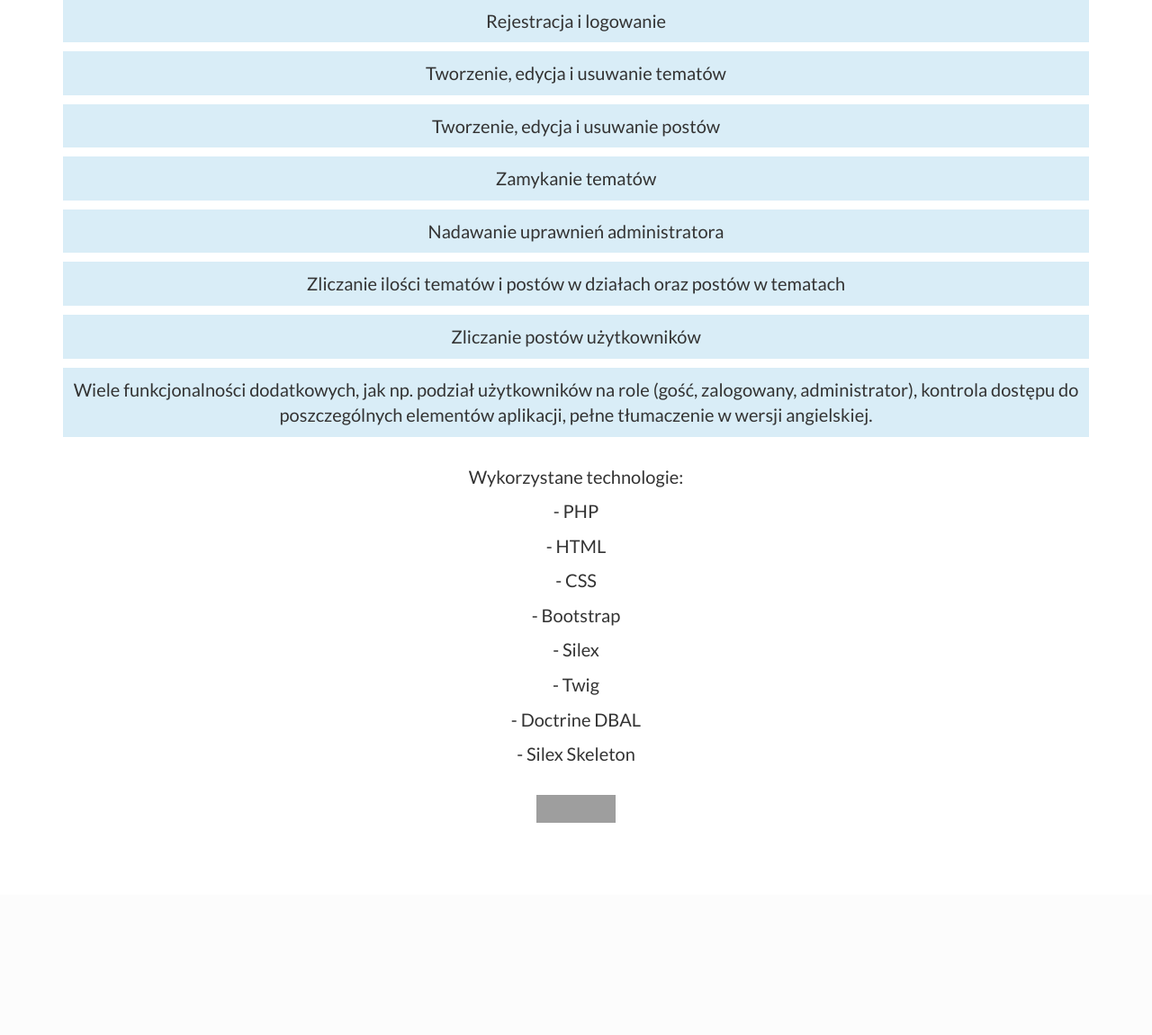
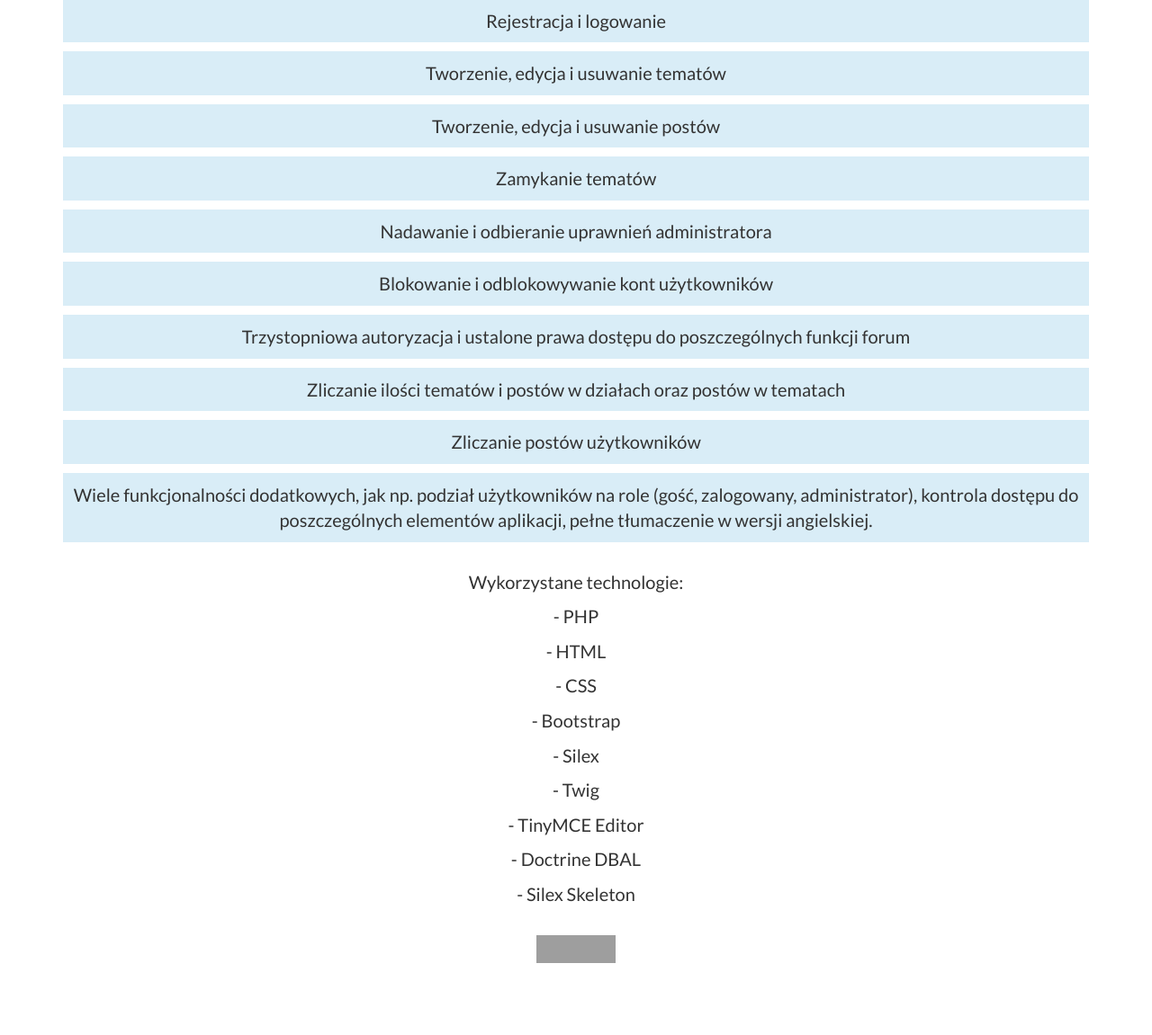
Before and after one commit to jgimza/PHP-Silex---forum, a PHP site: template templates/faq/index.html.twig in a window 1280 px wide. Shown: the part 991-2142 px from the top of the page at 90% size. Before the commit the page ends 1906 px from the top, so only its background shows below. Run offline with PHP 8.4, Linux system fonts and the light colour scheme; the template is opened without the code that fills it, so the values that code supplies are empty; some libraries are stand-ins or nearby versions; grey boxes are pictures that could not be loaded.

Commit message:
Add files via upload

```diff
--- a/templates/faq/index.html.twig
+++ b/templates/faq/index.html.twig
@@ -21,7 +21,9 @@
         <p class="bg-info">Tworzenie, edycja i usuwanie tematów</p>
         <p class="bg-info">Tworzenie, edycja i usuwanie postów</p>
         <p class="bg-info">Zamykanie tematów</p>
-        <p class="bg-info">Nadawanie uprawnień administratora</p>
+        <p class="bg-info">Nadawanie i odbieranie uprawnień administratora</p>
+        <p class="bg-info">Blokowanie i odblokowywanie kont użytkowników</p>
+        <p class="bg-info">Trzystopniowa autoryzacja i ustalone prawa dostępu do poszczególnych funkcji forum</p>
         <p class="bg-info">Zliczanie ilości tematów i postów w działach oraz postów w tematach</p>
         <p class="bg-info">Zliczanie postów użytkowników</p>
         <p class="bg-info" style="margin-bottom:30px;">Wiele funkcjonalności dodatkowych, jak np. podział użytkowników na role (gość, zalogowany, administrator), kontrola
@@ -34,6 +36,7 @@
         <p class="center">- Bootstrap</p>
         <p class="center">- Silex</p>
         <p class="center">- Twig</p>
+        <p class="center">- TinyMCE Editor</p>
         <p class="center">- Doctrine DBAL</p>
         <p class="center" style="margin-bottom:30px;">- Silex Skeleton</p>
 
```
